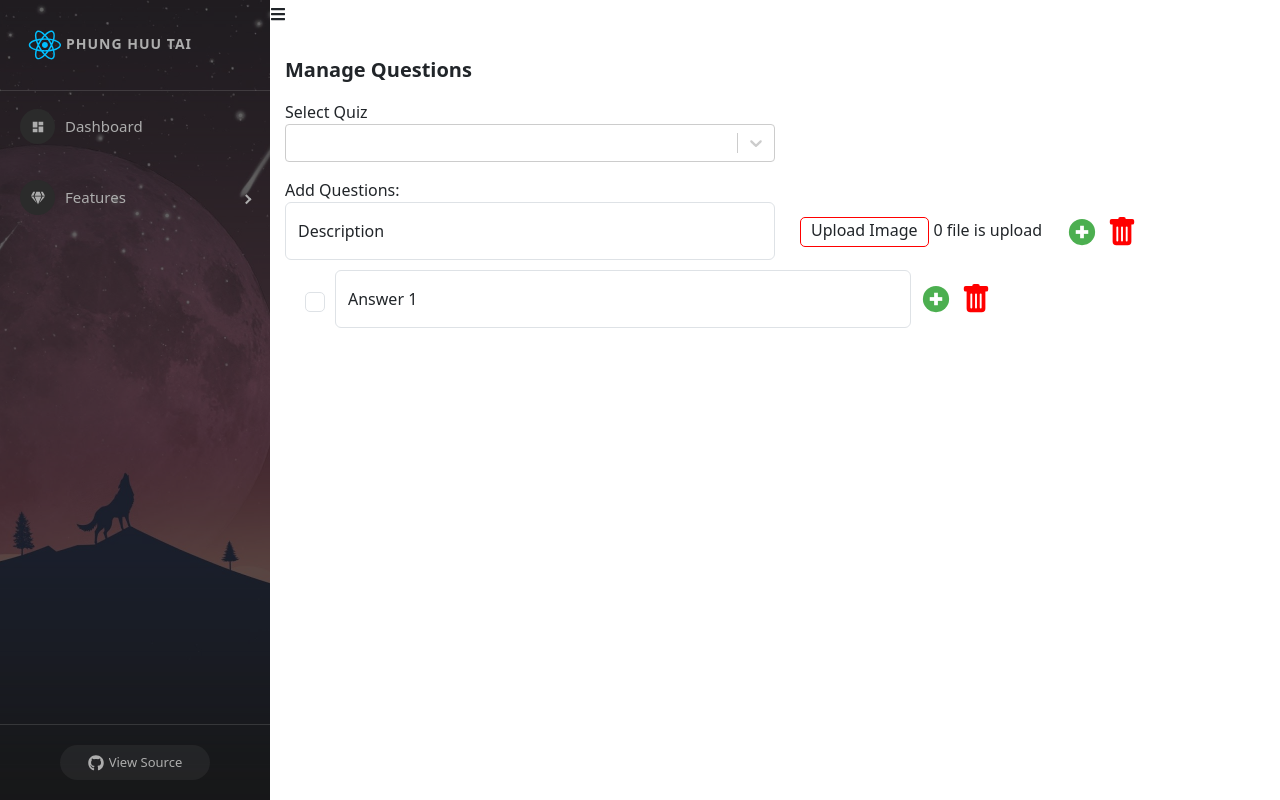
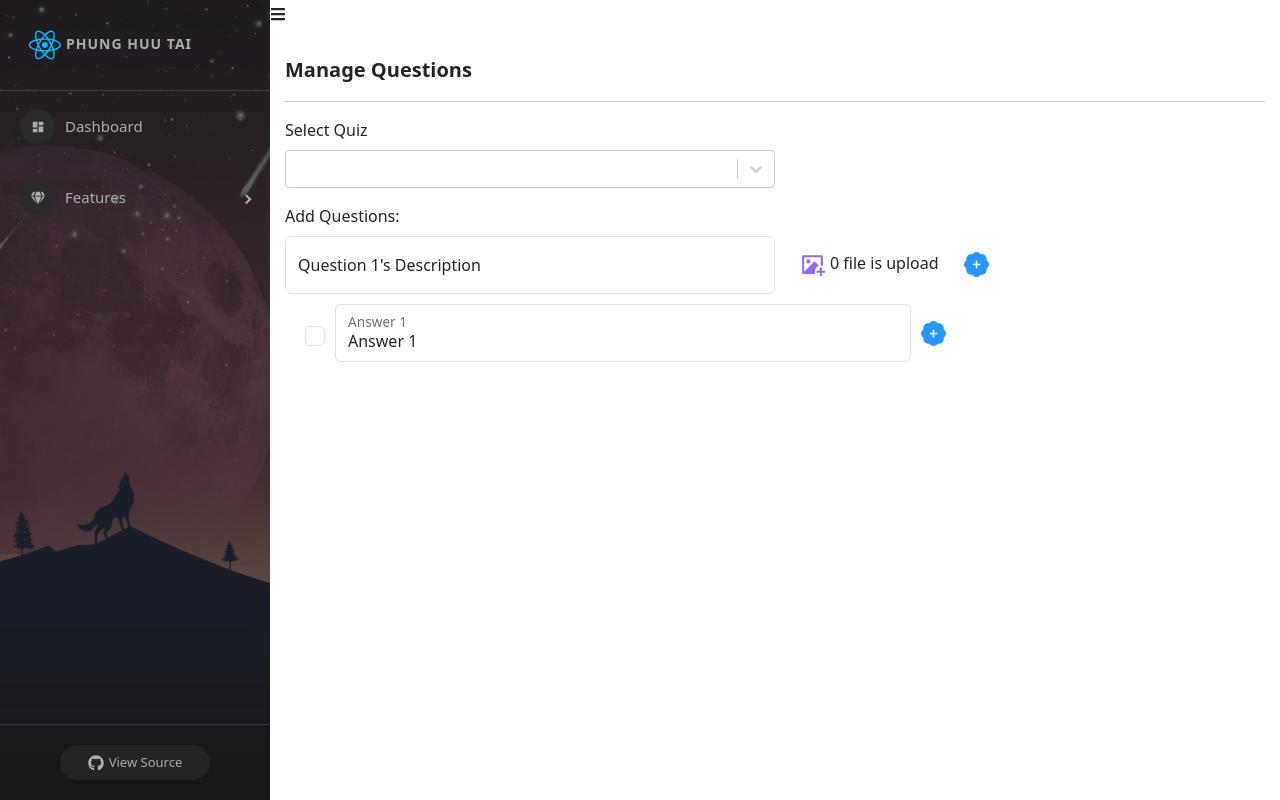
Before and after one commit to PhungHuuTai/Base-react-redux, a React (Create React App) app: page /admins/manage-questions in a window 1280 px wide. Built offline with nearby package versions, Linux system fonts and the light colour scheme.

Commit message:
Create the fake data to build up UI

```diff
--- a/package.json
+++ b/package.json
@@ -27,6 +27,7 @@
     "redux-persist": "6.0.0",
     "redux-thunk": "2.4.1",
     "sass": "1.53.0",
+    "uuid": "8.3.2",
     "web-vitals": "2.1.4"
   },
   "scripts": {
--- a/src/components/Admin/Content/Question/Questions.js
+++ b/src/components/Admin/Content/Question/Questions.js
@@ -1,8 +1,10 @@
 import { useState } from "react";
 import Select from 'react-select';
 import './Questions.scss';
-import { FcPlus } from "react-icons/fc";
-import { BsFillTrashFill } from "react-icons/bs";
+import { BsFillPatchPlusFill, BsPatchMinusFill } from "react-icons/bs";
+import { RiImageAddFill } from "react-icons/ri";
+import { v4 } from "uuid";
+import _ from "lodash";
 
 const Questions = () => {
     const options = [
@@ -10,16 +12,78 @@ const Questions = () => {
         { value: "MEDIUM", label: "MEDIUM" },
         { value: "HARD", label: "HARD" }
     ]
+    const [selectedQuiz, setSelectedQuiz] = useState({})
+    const [questions, setQuestions] = useState(
+        [
+            {
+                id: v4(),
+                description: "Question 1",
+                image: "",
+                imageFile: "",
+                answers: [
+                    {
+                        id: v4(),
+                        description: "Answer 1",
+                        isCorrect: false
+                    }
+                ]
+            }
+        ]
+    )
+    console.log(questions)
 
-    const [selectedQuiz, setSelectedQuiz] = useState({})
+    const handleAddRemoveQuestion = (type, id) => {
+        if (type === "ADD") {
+            const newQuestion = {
+                id: v4(),
+                description: "",
+                image: "",
+                imageFile: "",
+                answers: [
+                    {
+                        id: v4(),
+                        description: "",
+                        isCorrect: false
+                    }
+                ]
+            }
+            setQuestions([...questions, newQuestion])
+        }
+        if (type === "REMOVE") {
+            let questionsClone = _.cloneDeep(questions);
+            questionsClone = questionsClone.filter(item => item.id !== id);
+            setQuestions(questionsClone);
+        }
+    }
+
+    const handleAddRemoveAnswer = (type, qid, aid) => {
+        let questionsClone = _.cloneDeep(questions);
+        if (type === "ADD") {
+            const newAnswer = {
+                id: v4(),
+                description: "",
+                isCorrect: false
+            }
+            let index = questions.findIndex(item => item.id === qid);
+            questionsClone[index].answers.push(newAnswer);
+            setQuestions(questionsClone);
+        }
+        if (type === "REMOVE") {
+            let index = questions.findIndex(item => item.id === qid);
+            questionsClone[index].answers = questionsClone[index].answers.filter(item => item.id !== aid);
+            setQuestions(questionsClone);
+        }
+    }
+
     return (
         <div className="questions-container">
             <div className="title">
                 Manage Questions
             </div>
+            <hr />
             <div className="add-new-question">
                 <div className="col-6 form-group">
-                    <label>Select Quiz</label>
+                    <label className="mb-2">Select Quiz</label>
                     <Select
                         defaultValue={selectedQuiz}
                         onChange={setSelectedQuiz}
@@ -27,41 +91,76 @@ const Questions = () => {
                         placeholder="Quiz level..."
                     />
                 </div>
-                <div className="mt-3">
+                <div className="mt-3 mb-2">
                     Add Questions:
                 </div>
-                <div>
+                {
+                    questions && questions.length > 0 &&
+                    questions.map((question, index) => {
+                        return (
+                            <div key={question.id} className="q-main mb-4">
                                 <div className="questions-content">
                                     <div className="form-floating description">
-                            <input type="text" className="form-control" placeholder='Your question description' />
-                            <label>Description</label>
+                                        <input
+                                            type="text"
+                                            className="form-control"
+                                            placeholder='Your question description'
+                                            value={questions.description}
+                                        />
+                                        <label>Question {index + 1}'s Description</label>
                                     </div>
                                     <div className="group-upload">
-                            <label className="label-upload">Upload Image</label>
+                                        <label><RiImageAddFill className="label-upload" /></label>
                                         <input type="file" hidden />
                                         <span>0 file is upload</span>
                                     </div>
                                     <div className="btn-add">
-                            <span><FcPlus className="icon-add" /></span>
-                            <span><BsFillTrashFill className="icon-remove" /></span>
+                                        <span onClick={() => handleAddRemoveQuestion('ADD', '')}>
+                                            <BsFillPatchPlusFill className="icon-add" />
+                                        </span>
+                                        {questions.length > 1 &&
+                                            <span onClick={() => handleAddRemoveQuestion('REMOVE', question.id)}>
+                                                <BsPatchMinusFill className="icon-remove" />
+                                            </span>
+                                        }
                                     </div>
-
                                 </div>
-                    <div className="answers-content">
+                                {
+                                    question.answers && question.answers.length > 0 &&
+                                    question.answers.map((answer, index) => {
+                                        return (
+                                            <div key={answer.id} className="answers-content">
                                                 <input
                                                     className="form-check-input iscorrect"
                                                     type="checkbox"
                                                 />
                                                 <div className="form-floating answer-name">
-                            <input type="text" className="form-control" placeholder='Your question description' />
-                            <label>Answer 1</label>
+                                                    <input
+                                                        type="text"
+                                                        className="form-control"
+                                                        placeholder='Your question description'
+                                                        value={answer.description}
+                                                    />
+                                                    <label>Answer {index + 1}</label>
                                                 </div>
                                                 <div className="btn-group">
-                            <span><FcPlus className="icon-add" /></span>
-                            <span><BsFillTrashFill className="icon-remove" /></span>
+                                                    <span onClick={() => handleAddRemoveAnswer("ADD", question.id, "")}>
+                                                        <BsFillPatchPlusFill className="icon-add" />
+                                                    </span>
+                                                    {question.answers.length > 1 &&
+                                                        <span onClick={() => handleAddRemoveAnswer("REMOVE", question.id, answer.id)}>
+                                                            <BsPatchMinusFill className="icon-remove" />
+                                                        </span>
+                                                    }
                                                 </div>
                                             </div>
+                                        )
+                                    })
+                                }
                             </div>
+                        )
+                    })
+                }
             </div>
         </div>
     )
--- a/src/components/Admin/Content/Question/Questions.scss
+++ b/src/components/Admin/Content/Question/Questions.scss
@@ -18,26 +18,37 @@
             .group-upload{
                 padding-top: 15px;
                 .label-upload{
-                    height: 30px;
-                    border: 1px solid red;
-                    border-radius: 5px;
-                    padding: 0 10px;
                     margin-right: 5px;
                     cursor: pointer;
+                    color: #9068ff;
+                    font-size: 25px;
+
+                    &:hover {
+                        color: #4400ff;
+                    }
                 }
             }
-            .btn-add{
+            .btn-add {
                 padding-top: 15px;
                 .icon-add {
-                    font-size: 30px;
+                    font-size: 25px;
+                    color: #2596ff;
                     cursor: pointer;
+
+                    &:hover{
+                        color: #0989ff;
+                    }
                 }
 
                 .icon-remove {
                     margin-left: 10px;
-                    font-size: 30px;
-                    color: red;
+                    font-size: 25px;
+                    color: #e8771c;
                     cursor: pointer;
+
+                    &:hover {
+                        color: #ff7608;
+                    }
                 }
             }
         }
@@ -58,15 +69,24 @@
 
             .btn-group{
                 .icon-add {
-                    font-size: 30px;
+                    font-size: 25px;
+                    color: #2596ff;
                     cursor: pointer;
+
+                    &:hover{
+                        color: #0989ff;
+                    }
                 }
 
                 .icon-remove {
                     margin-left: 10px;
-                    font-size: 30px;
-                    color: red;
+                    font-size: 25px;
+                    color: #e8771c;
                     cursor: pointer;
+
+                    &:hover {
+                        color: #ff7608;
+                    }
                 }
             }
         }
```
Lines whose indentation alone changed are shown as unchanged.
